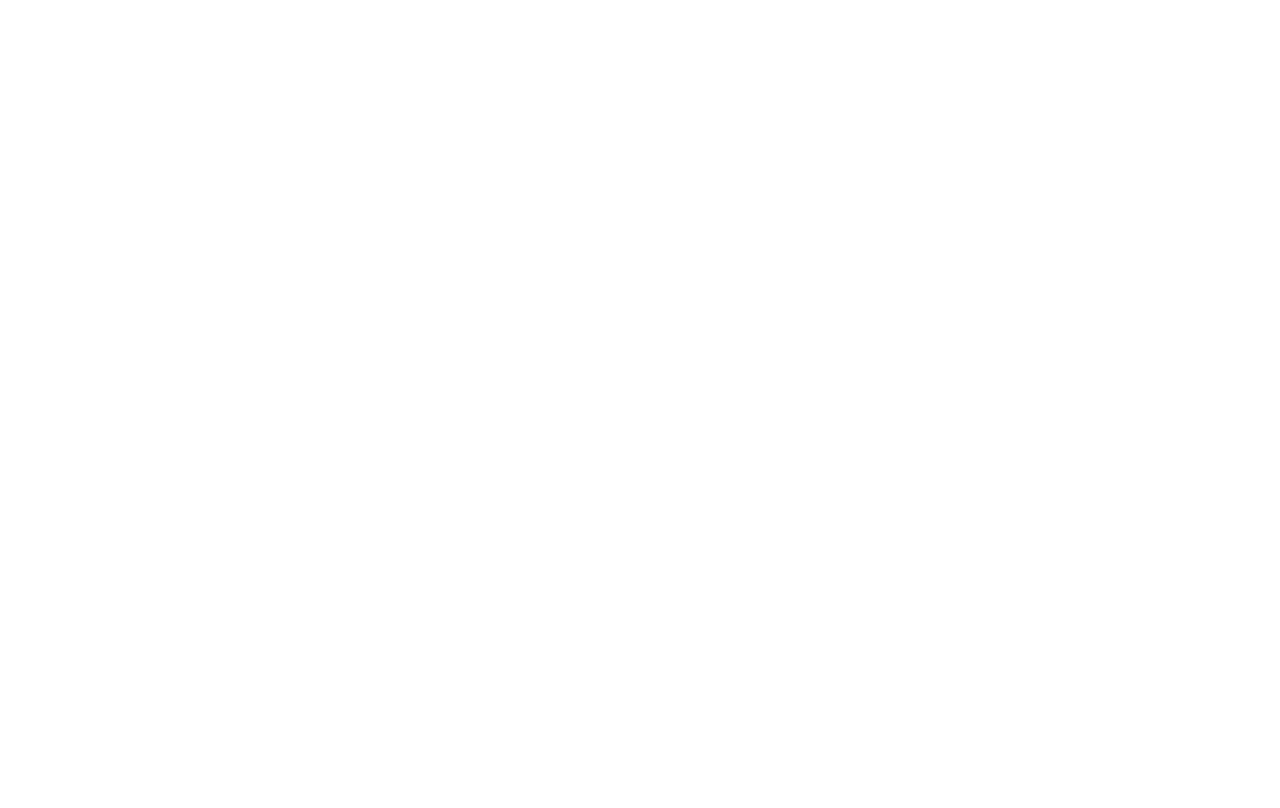
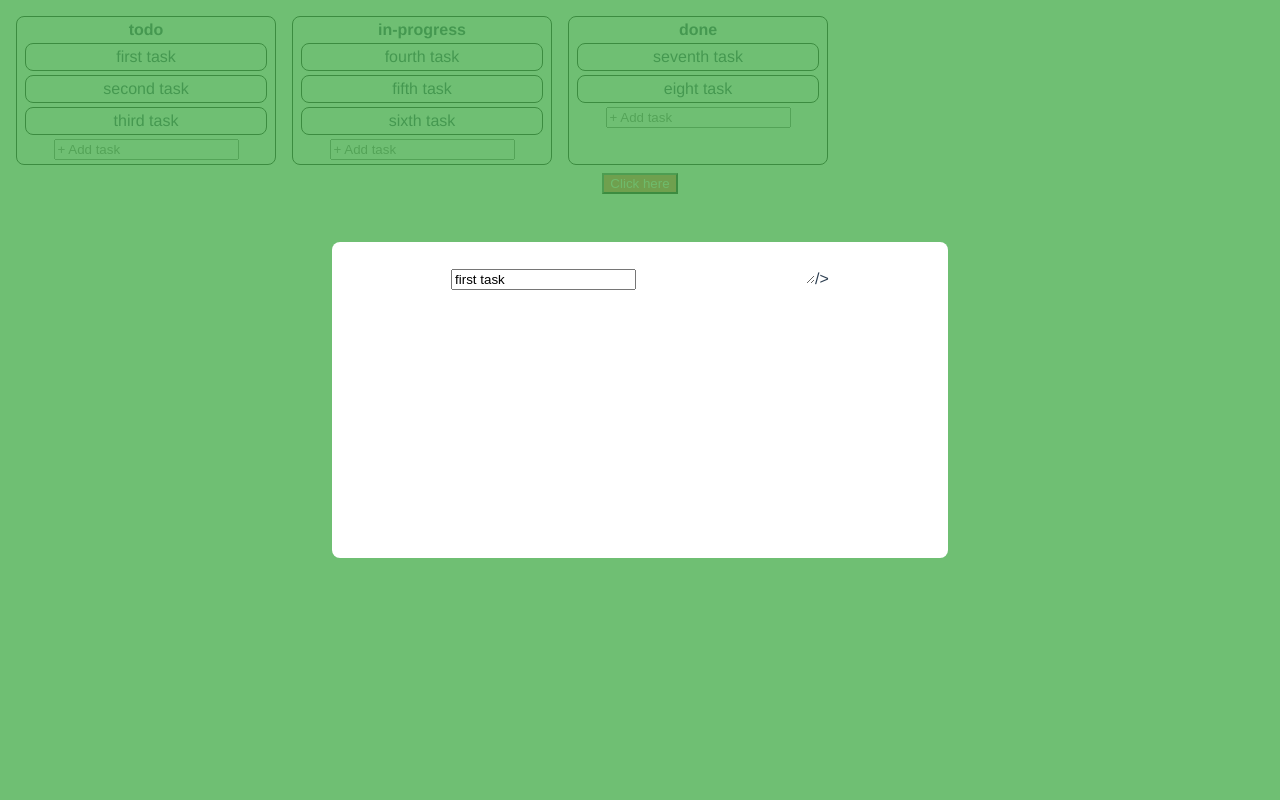
Before and after one commit to lumat18/trello-board, a Vue app: page /task/1 in a window 1280 px wide. Built offline with nearby package versions, Linux system fonts and the light colour scheme.

Commit message:
add task editing through modal

```diff
--- a/src/init-board.js
+++ b/src/init-board.js
@@ -1,19 +1,17 @@
-import { uuid } from "./utils";
-
 export default {
   name: "workshop",
   columns: [
     {
       name: "todo",
       tasks: [
-        { description: "", name: "first task", id: uuid(), userAssigned: null },
+        { description: "", name: "first task", id: 1, userAssigned: null },
         {
           description: "",
           name: "second task",
-          id: uuid(),
+          id: 2,
           userAssigned: null
         },
-        { description: "", name: "third task", id: uuid(), userAssigned: null }
+        { description: "", name: "third task", id: 3, userAssigned: null }
       ]
     },
     {
@@ -22,11 +20,11 @@
         {
           description: "",
           name: "fourth task",
-          id: uuid(),
+          id: 4,
           userAssigned: null
         },
-        { description: "", name: "fifth task", id: uuid(), userAssigned: null },
-        { description: "", name: "sixth task", id: uuid(), userAssigned: null }
+        { description: "", name: "fifth task", id: 5, userAssigned: null },
+        { description: "", name: "sixth task", id: 6, userAssigned: null }
       ]
     },
     {
@@ -35,10 +33,10 @@
         {
           description: "",
           name: "seventh task",
-          id: uuid(),
+          id: 7,
           userAssigned: null
         },
-        { description: "", name: "eight task", id: uuid(), userAssigned: null }
+        { description: "", name: "eight task", id: 8, userAssigned: null }
       ]
     }
   ]
--- a/src/router/index.js
+++ b/src/router/index.js
@@ -1,6 +1,7 @@
 import Vue from "vue";
 import VueRouter from "vue-router";
 import Board from "../views/Board";
+import Task from "../views/Task";
 
 Vue.use(VueRouter);
 
@@ -8,7 +9,14 @@
   {
     path: "/",
     name: "board",
-    component: Board
+    component: Board,
+    children: [
+      {
+        path: "task/:id",
+        name: "task",
+        component: Task
+      }
+    ]
   }
 ];
 
--- a/src/store/index.js
+++ b/src/store/index.js
@@ -1,16 +1,42 @@
 import Vue from "vue";
 import Vuex from "vuex";
 import initBoard from "../init-board";
+import { saveStatePlugin, uuid } from "../utils";
 
 Vue.use(Vuex);
 
 const board = JSON.parse(localStorage.getItem("board")) || initBoard;
 
 export default new Vuex.Store({
+  plugins: [saveStatePlugin],
   state: {
     board
   },
-  mutations: {},
+  getters: {
+    getTask(state) {
+      return id => {
+        for (const column of state.board.columns) {
+          for (const task of column.tasks) {
+            if (task.id == id) {
+              return task;
+            }
+          }
+        }
+      };
+    }
+  },
+  mutations: {
+    CREATE_TASK(state, { tasks, name }) {
+      tasks.push({
+        name,
+        id: uuid(),
+        description: ""
+      });
+    },
+    UPDATE_TASK(state, { task, key, value }) {
+      Vue.set(task, key, value);
+    }
+  },
   actions: {},
   modules: {}
 });
--- a/src/utils.js
+++ b/src/utils.js
@@ -3,3 +3,9 @@
     .toString(16)
     .slice(2);
 }
+
+export function saveStatePlugin(store) {
+  store.subscribe((mutation, state) => {
+    localStorage.setItem("board", JSON.stringify(state.board));
+  });
+}
--- a/src/views/Board.vue
+++ b/src/views/Board.vue
@@ -1,15 +1,98 @@
 <template>
   <div class="board">
+    <div class="columns-wrapper">
+      <div v-for="(column, index) in board.columns" :key="index" class="column">
+        <div class="column-name">{{ column.name }}</div>
+        <div
+          v-for="task in column.tasks"
+          :key="task.id"
+          class="task"
+          @click="openModal(task)"
+        >
+          <span>{{ task.name }}</span>
+          <p v-if="task.description">{{ task.description }}</p>
+        </div>
+
+        <input
+          type="text"
+          placeholder="+ Add task"
+          @keyup.enter="createTask($event, column.tasks)"
+        />
+      </div>
+    </div>
+    <div class="modal" v-if="isTaskModalOpen" @click.self="closeModal">
+      <router-view />
+    </div>
+
     <AppButton type="danger">Click here</AppButton>
   </div>
 </template>
 
 <script>
 import AppButton from "../components/AppButton";
+import { mapState } from "vuex";
+
 export default {
   name: "Board",
-  components: { AppButton }
+  components: { AppButton },
+  computed: {
+    ...mapState(["board"]),
+    isTaskModalOpen() {
+      return this.$route.name === "task";
+    }
+  },
+  methods: {
+    openModal(task) {
+      this.$router.push({ name: "task", params: { id: task.id } });
+    },
+    closeModal() {
+      this.$router.push({ name: "board" });
+    },
+    createTask(event, tasks) {
+      this.$store.commit("CREATE_TASK", {
+        tasks,
+        name: event.target.value
+      });
+      event.target.value = "";
+    }
+  }
 };
 </script>
 
-<style scoped></style>
+<style scoped>
+.columns-wrapper {
+  display: flex;
+}
+.column {
+  border: 1px solid black;
+  margin: 8px;
+  padding: 4px;
+  border-radius: 8px;
+  width: 250px;
+}
+.column-name {
+  font-weight: bolder;
+}
+
+.task {
+  display: block;
+  cursor: pointer;
+  border: 1px solid black;
+  border-radius: 8px;
+  margin: 4px;
+  padding: 4px;
+}
+
+.modal {
+  position: fixed;
+  display: flex;
+  justify-content: center;
+  align-items: center;
+  z-index: 999;
+  background: rgba(76, 175, 80, 0.8);
+  top: 0;
+  left: 0;
+  height: 100vh;
+  width: 100vw;
+}
+</style>
--- a/src/views/Task.vue
+++ b/src/views/Task.vue
@@ -1,11 +1,49 @@
 <template>
-  <div class="task-view"></div>
+  <div class="task-view">
+    <input
+      type="text"
+      :value="task.name"
+      @change="updateTaskProperty($event, 'name')"
+    />
+    <textarea
+      class="task-description"
+      :value="task.description"
+      @change="updateTaskProperty($event, 'description')"
+    />/>
+  </div>
 </template>
 
 <script>
+import { mapGetters } from "vuex";
 export default {
-  name: "Task"
+  name: "Task",
+  computed: {
+    ...mapGetters(["getTask"]),
+    task() {
+      return this.getTask(this.$route.params.id);
+    }
+  },
+  methods: {
+    updateTaskProperty(event, key) {
+      this.$store.commit("UPDATE_TASK", {
+        task: this.task,
+        key,
+        value: event.target.value
+      });
+    }
+  }
 };
 </script>
 
-<style scoped></style>
+<style scoped>
+.task-view {
+  width: 600px;
+  height: 300px;
+  background: white;
+  border-radius: 8px;
+  padding: 8px;
+}
+.task-description {
+  border: none;
+}
+</style>
```
